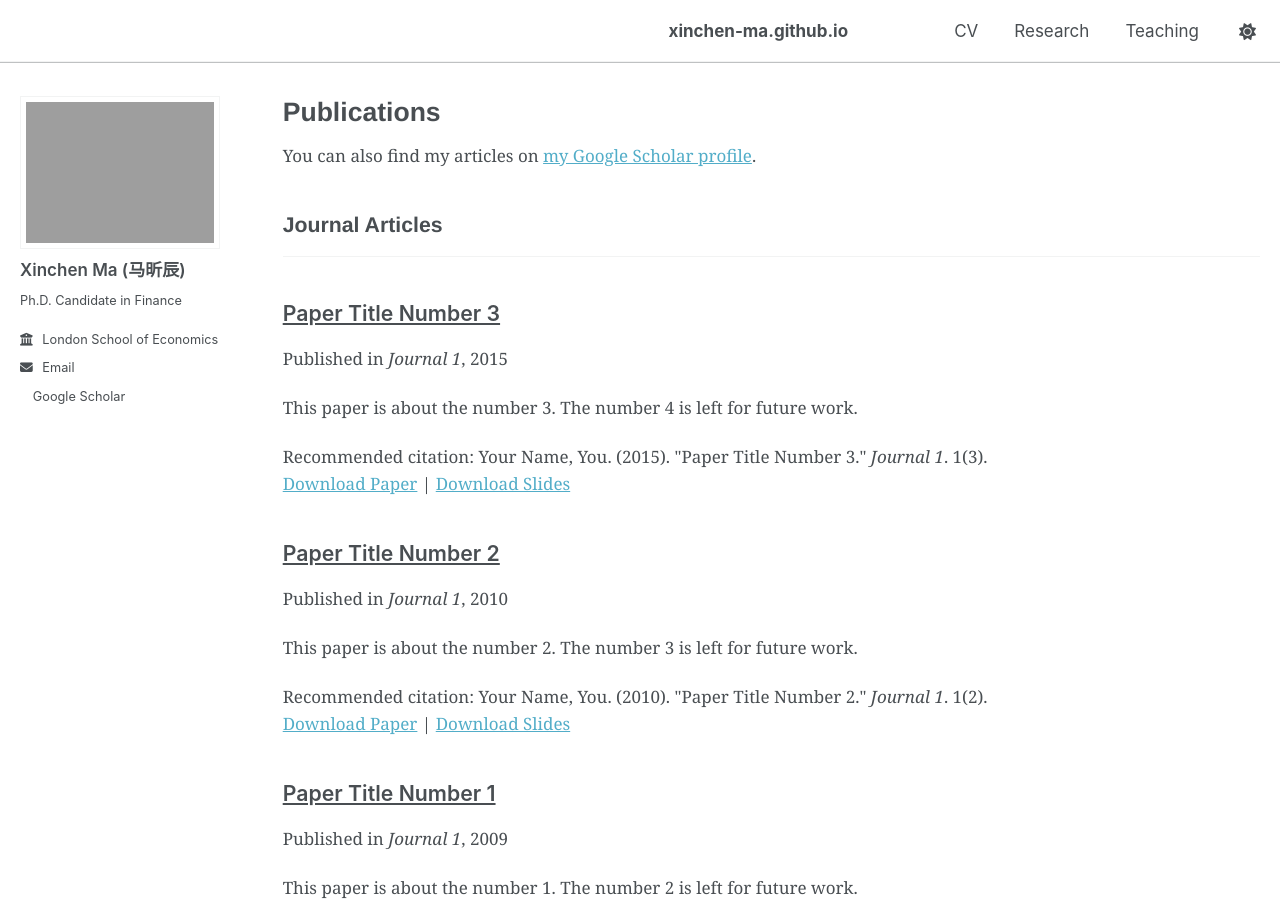
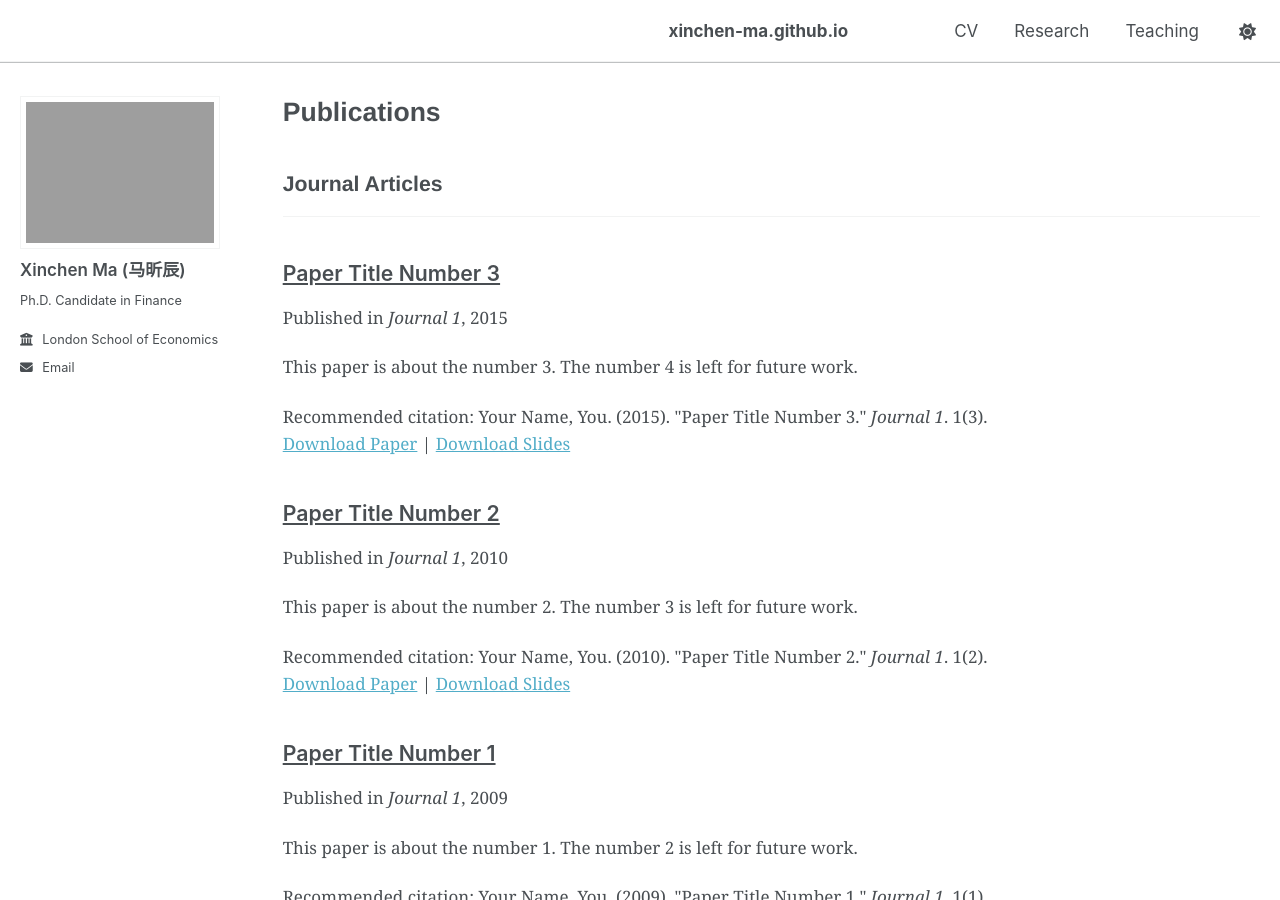
Before and after one commit to xinchen-ma/xinchen-ma.github.io, a Jekyll site: the page built from _pages/publications.html, in a window 1280 px wide and 900 px high. Built offline with Jekyll 4.4.1, drawn with Linux system fonts in a browser that asks for light colours; a script that is not in the unit is left out; part of the change alters nothing that is shown.

```diff
--- a/_config.yml
+++ b/_config.yml
@@ -47,7 +47,8 @@ author:
   # Academic websites
   academia         : # URL
   arxiv            : # URL - Update with the correct link to your profile
-  googlescholar    : "https://papers.ssrn.com/sol3/cf_dev/AbsByAuth.cfm?per_id=4982387"
+  ssrn             : "https://papers.ssrn.com/sol3/cf_dev/AbsByAuth.cfm?per_id=4982387"
+  googlescholar    : #"https://papers.ssrn.com/sol3/cf_dev/AbsByAuth.cfm?per_id=4982387"
   inspire-hep      : # URL
   impactstory      : # URL
   orcid            : #"http://orcid.org/yourorcidurl"
```
